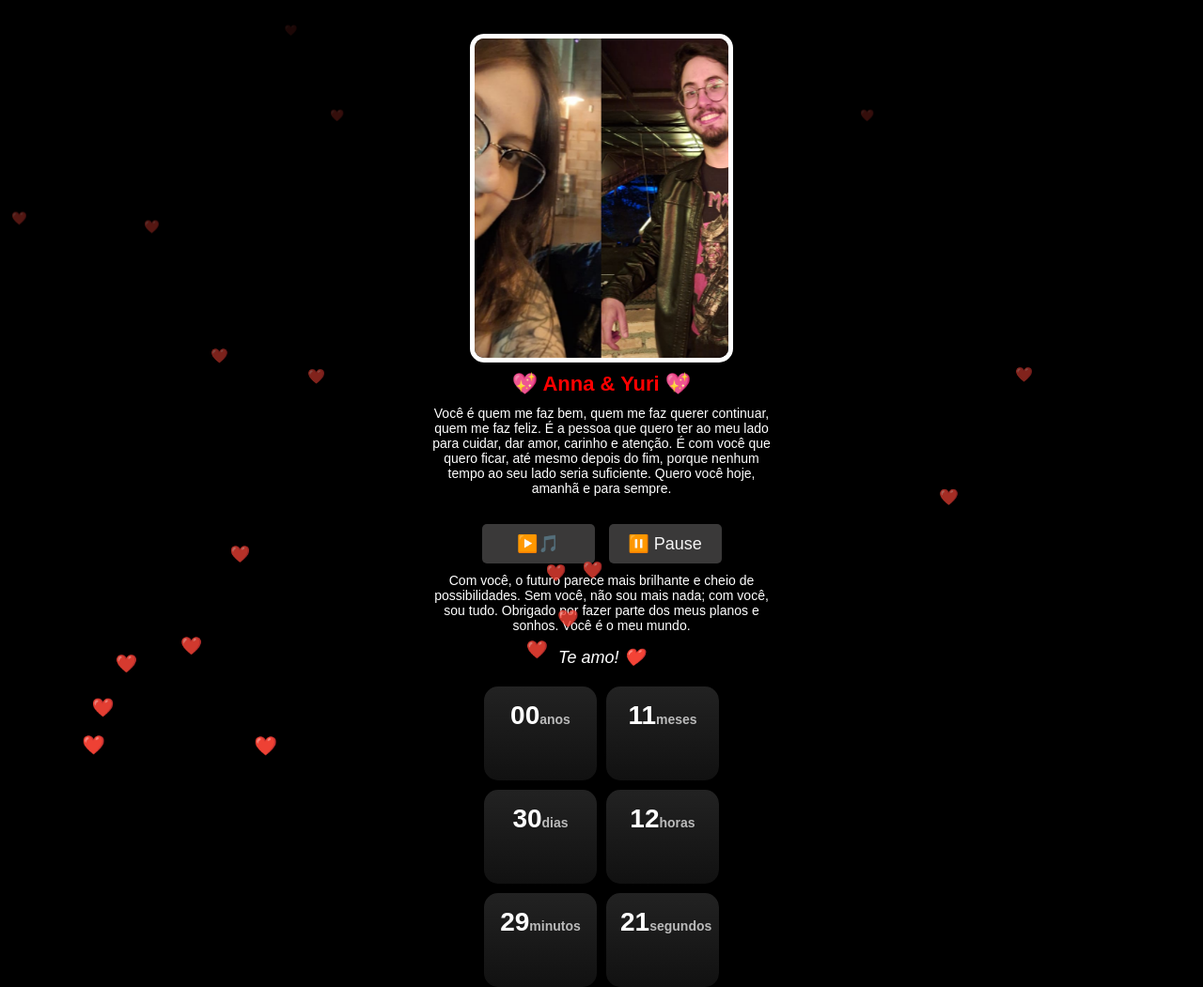
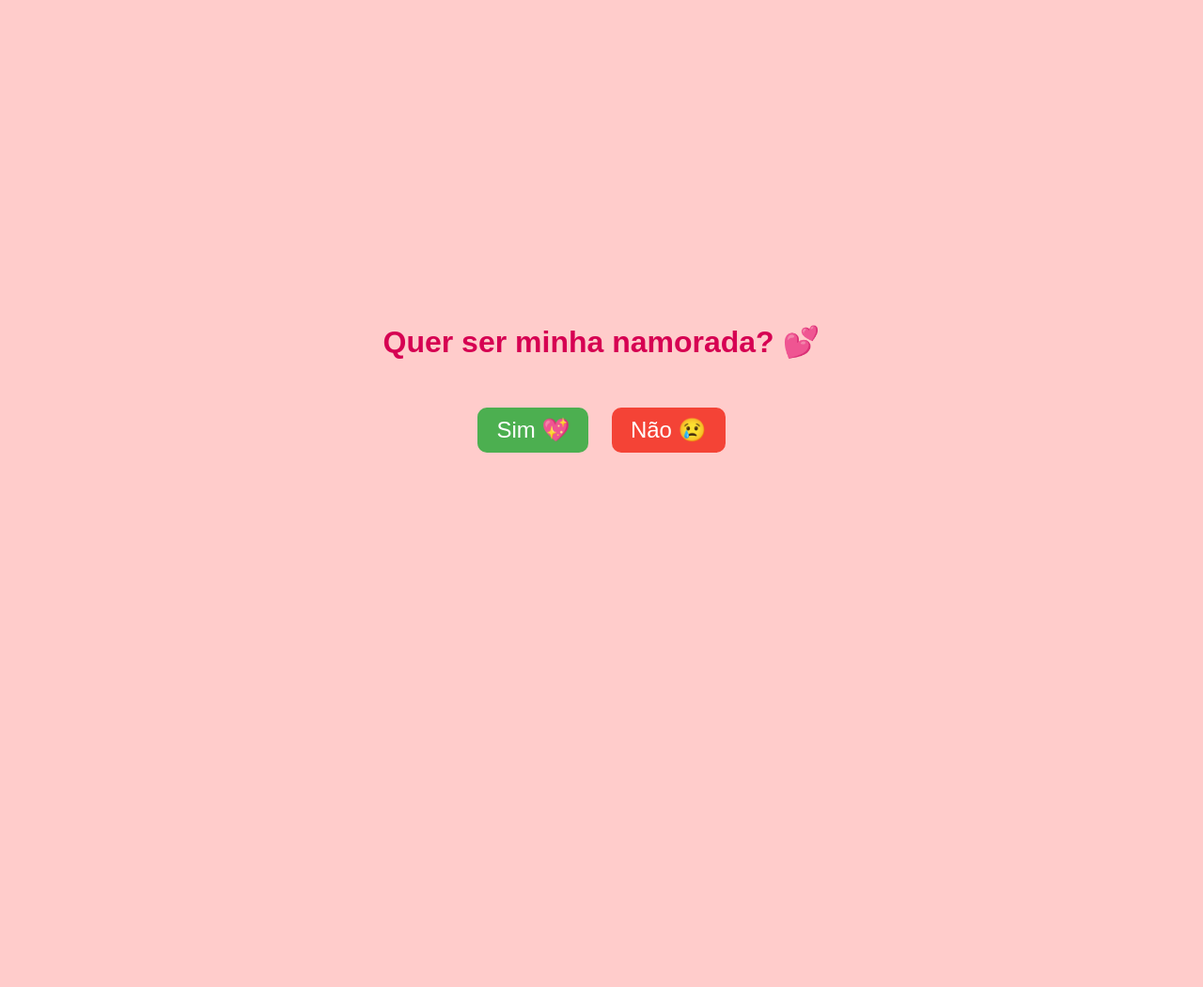
Before and after one commit to yurikrieger/nitinha, a plain HTML site: page index.html in a window 1280 px wide. Shown: the whole page at 94% size. After the commit the page ends 816 px from the top, so only its background shows below. Drawn offline with Linux system fonts and the light colour scheme.

Commit message:
Add files via upload

```diff
--- a/index.html
+++ b/index.html
@@ -1,67 +1,58 @@
 <!DOCTYPE html>
-<html lang="pt-BR">
+<html lang="pt-br">
 <head>
     <meta charset="UTF-8">
     <meta name="viewport" content="width=device-width, initial-scale=1.0">
-    <title>ANNA & YURI</title>
-    <link rel="stylesheet" href="styles.css">
+    <title>QUER NAMORAR COMIGO ? 💖</title>
+    <style>
+        body {
+            display: flex;
+            justify-content: center;
+            align-items: center;
+            height: 100vh;
+            background-color: #ffcccb;
+            font-family: Arial, sans-serif;
+            text-align: center;
+            flex-direction: column;
+        }
+
+        h1 {
+            font-size: 2em;
+            color: #d60052;
+        }
+
+        .buttons {
+            margin-top: 20px;
+        }
+
+        button {
+            font-size: 1.5em;
+            padding: 10px 20px;
+            margin: 10px;
+            border: none;
+            border-radius: 10px;
+            cursor: pointer;
+        }
+
+        .sim {
+            background-color: #4CAF50;
+            color: white;
+        }
+
+        .nao {
+            background-color: #f44336;
+            color: white;
+        }
+    </style>
 </head>
 <body>
-    <p class="love-text">💖 Anna & Yuri 💖</p>
-    <div class="container">
-        <!-- Carrossel de Imagens -->
-        <div class="carousel">
-            <div class="carousel-images">
-                <img src="images/img1.jpeg" alt="Imagem 1">
-                <img src="images/img2.jpeg" alt="Imagem 2">
-                <img src="images/img3.jpeg" alt="Imagem 3">
-            </div>
-        </div>
 
-        <!-- Texto Personalizado -->
-        <p class="love-text">💖 Anna & Yuri 💖</p>
-        <p class="message">
-            Você é quem me faz bem, quem me faz querer continuar, quem me faz feliz.
-            É a pessoa que quero ter ao meu lado para cuidar, dar amor, carinho e atenção. É com você que quero ficar, até mesmo depois do fim,
-            porque nenhum tempo ao seu lado seria suficiente. Quero você hoje, amanhã e para sempre.
-        </p>
+    <h1>Quer ser minha namorada? 💕</h1>
 
+    <div class="buttons">
+        <button class="sim" onclick="window.location.href='sim.html'">Sim 💖</button>
+        <button class="nao" onclick="window.location.href='nao.html'">Não 😢</button>
+    </div>
 
-        <!-- Player de Música
-        <div class="music-player">
-            <audio id="audio" controls>
-                <source src="audio/music.mp3" type="audio/mpeg">
-                Seu navegador não suporta áudio.
-            </audio>
-        </div> -->
-
-        <div class="button-container">
-            <button id="play">▶️🎵</button>
-            <button id="pause">⏸️ Pause</button>
-        </div>
-
-    <audio id="audio" src="audio/Selfless.mp3"></audio>
-
-
-
-        <!-- Contador de Data e Tempo -->
-            <p class="message">Com você, o futuro parece mais brilhante e cheio de possibilidades.
-                Sem você, não sou mais nada; com você, sou tudo.
-                Obrigado por fazer parte dos meus planos e sonhos. Você é o meu mundo.</p>
-                <p class="love-note">Te amo! ❤️</p>
-            <div class="countdown-grid">
-                <div class="countdown-block"><span id="year">00</span><small>anos</small></div>
-                <div class="countdown-block"><span id="month">00</span><small>meses</small></div>
-                <div class="countdown-block"><span id="day">00</span><small>dias</small></div>
-                <div class="countdown-block"><span id="hours">00</span><small>horas</small></div>
-                <div class="countdown-block"><span id="minutes">00</span><small>minutos</small></div>
-                <div class="countdown-block"><span id="seconds">00</span><small>segundos</small></div>
-            </div>
-        </div>
-
-    <!-- Corações Flutuantes -->
-    <div id="floating-hearts"></div>
-
-    <script src="script.js"></script>
 </body>
 </html>
```
Also changed, not shown: sim.html (added, +67 -0 lines).
